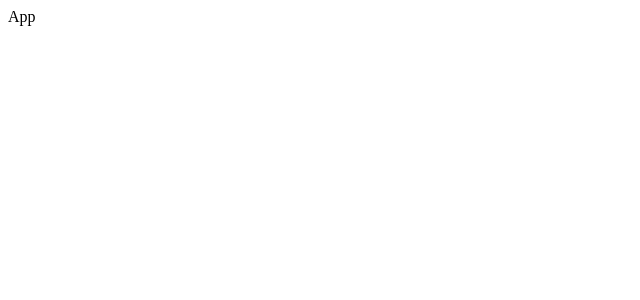
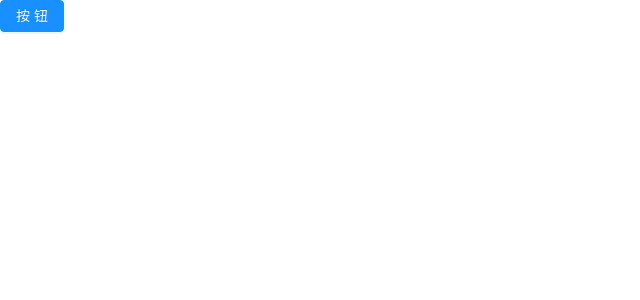
Before and after one commit to zhuty1996/my-app2, a React (Create React App) app in the folder my-app2/: page / in a window 1280 px wide. Shown: the top 300 px of the page, without its empty margins (0-640 px from the left). Built offline with nearby package versions, Linux system fonts and the light colour scheme.

Commit message:
引入antd按需打包，配置主题颜色

```diff
--- /dev/null
+++ b/my-app2/config-overrides.js
@@ -0,0 +1,15 @@
+const { override, fixBabelImports, addLessLoader } = require('customize-cra');
+
+module.exports = override(
+  //针对antd实现按需打包，根据import来打包（使用babel-pugin-import）
+   fixBabelImports('import', {
+     libraryName: 'antd',
+     libraryDirectory: 'es',
+     style: true,
+  }),
+  //使用less-loader对源码中的less变量进行重新指定
+  addLessLoader({
+   javascriptEnabled: true,
+   modifyVars: { '@primary-color': '#1DA57A' }, //全局主色
+ }),
+);
--- a/my-app2/src/App.js
+++ b/my-app2/src/App.js
@@ -1,12 +1,14 @@
 /* 应用的根组件*/
 import React, { Component } from 'react'
+import {Button , message } from 'antd'
 
 export default class App extends Component {
+    handleClick = () => {
+        message.success('点击成功')
+    }
     render() {
         return (
-            <div>
-                App
-            </div>
+            <Button type="primary" onClick={this.handleClick}>按钮</Button>
         )
     }
 }
```
Also changed, not shown: my-app2/package.json (+6 -3 lines), 2 other files (tests, documents, lock files or other folders).
